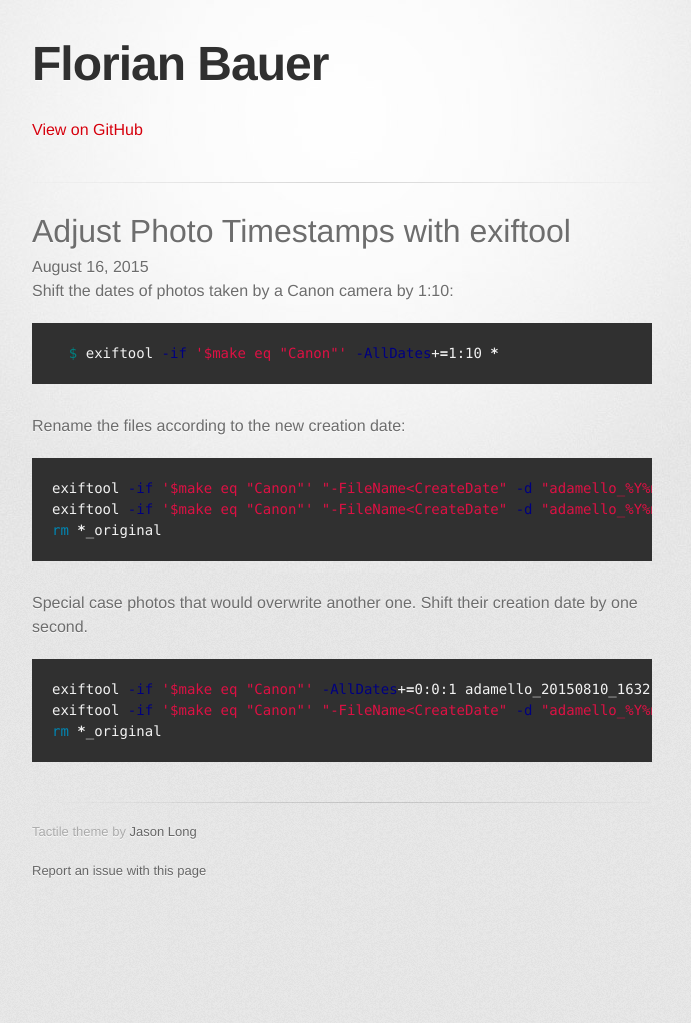
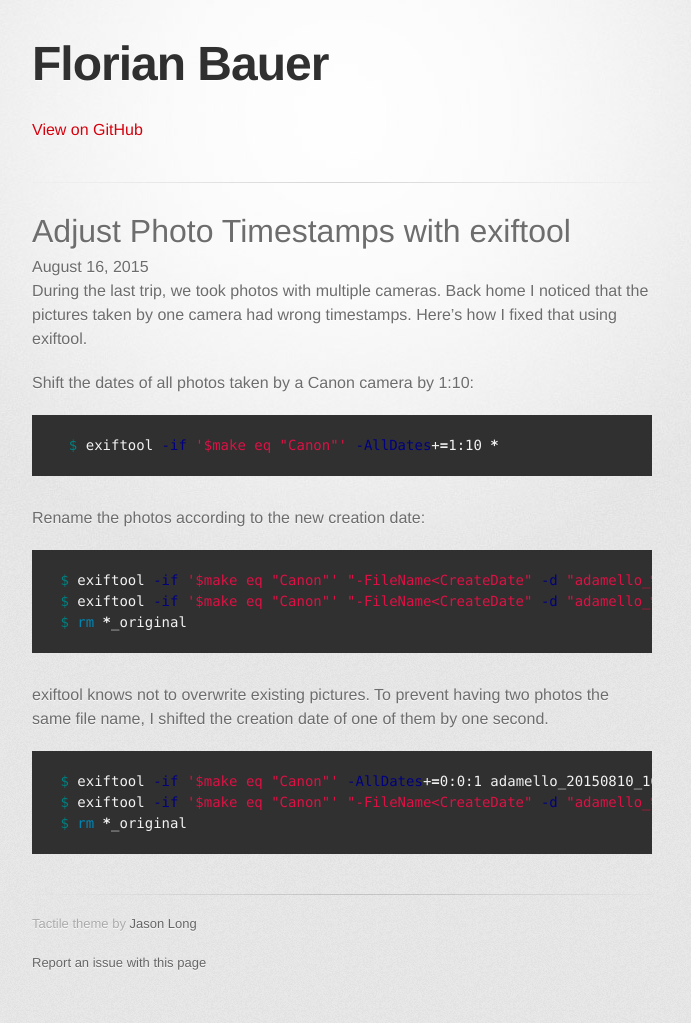
Before and after one commit to fbauer/fbauer.github.com, a Jekyll site: the page built from _posts/2015-08-16-Adjust-Photo-Timestamps-with-exiftool.md, in a window 1280 px wide. Shown: the whole page, without its empty margins (298-989 px from the left). Built offline with Jekyll 4.4.1, drawn with Linux system fonts in a browser that asks for light colours; some web fonts are replaced; before the commit the page ends 931 px from its top, so only the background shows below that.

Commit message:
Fix up the writing.

```diff
--- a/_posts/2015-08-16-Adjust-Photo-Timestamps-with-exiftool.md
+++ b/_posts/2015-08-16-Adjust-Photo-Timestamps-with-exiftool.md
@@ -3,25 +3,30 @@ title: Adjust Photo Timestamps with exiftool
 layout: post
 ---
 
-Shift the dates of photos taken by a Canon camera by 1:10:
+During the last trip, we took photos with multiple cameras. Back home
+I noticed that the pictures taken by one camera had wrong timestamps.
+Here's how I fixed that using exiftool.
+
+Shift the dates of all photos taken by a Canon camera by 1:10:
 
 {% highlight bash %}
   $ exiftool -if '$make eq "Canon"' -AllDates+=1:10 *
 {% endhighlight %}
 
-Rename the files according to the new creation date:
+Rename the photos according to the new creation date:
 
 {% highlight bash %}
-exiftool -if '$make eq "Canon"' "-FileName<CreateDate" -d "adamello_%Y%m%d_%H%M%S.%%e" *.jpg
-exiftool -if '$make eq "Canon"' "-FileName<CreateDate" -d "adamello_%Y%m%d_%H%M%S.%%e" *.mov
-rm *_original
+ $ exiftool -if '$make eq "Canon"' "-FileName<CreateDate" -d "adamello_%Y%m%d_%H%M%S.%%e" *.jpg
+ $ exiftool -if '$make eq "Canon"' "-FileName<CreateDate" -d "adamello_%Y%m%d_%H%M%S.%%e" *.mov
+ $ rm *_original
 {% endhighlight %}
 
-
-Special case photos that would overwrite another one. Shift their creation date by one second.
+exiftool knows not to overwrite existing pictures. To prevent having
+two photos the same file name, I shifted the creation date of one of
+them by one second.
 
 {% highlight bash %}
-exiftool -if '$make eq "Canon"' -AllDates+=0:0:1 adamello_20150810_163212.jpg
-exiftool -if '$make eq "Canon"' "-FileName<CreateDate" -d "adamello_%Y%m%d_%H%M%S.%%e" adamello_20150810_163212.jpg
-rm *_original
+ $ exiftool -if '$make eq "Canon"' -AllDates+=0:0:1 adamello_20150810_163212.jpg
+ $ exiftool -if '$make eq "Canon"' "-FileName<CreateDate" -d "adamello_%Y%m%d_%H%M%S.%%e" adamello_20150810_163212.jpg
+ $ rm *_original
 {% endhighlight %}
```
